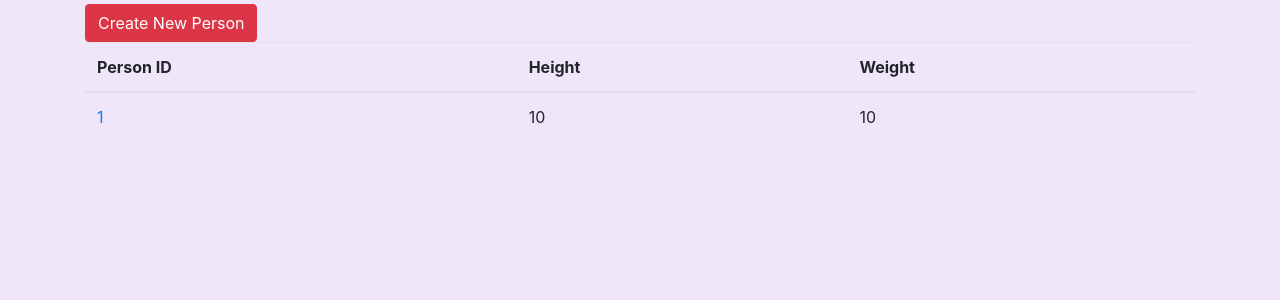
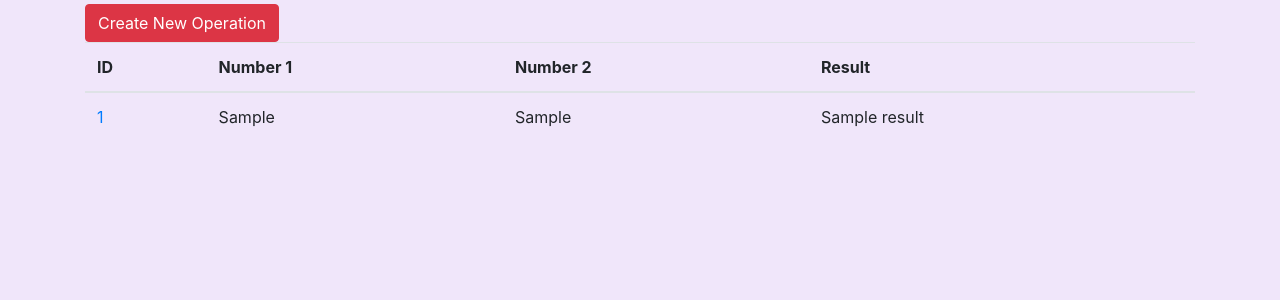
Before and after one commit to mr392/Final_Project_API, a Flask app: template app/templates/index.html in a window 1280 px wide. Shown: the part 56-356 px from the top of the page. Run offline with Flask 2, Linux system fonts and the light colour scheme; the template is opened without the code that fills it: most values are stand-ins (such as "Sample title", 1, 10 or a date in 2020); some libraries are stand-ins or nearby versions.

Commit message:
Task: http request

```diff
--- a/app/app.py
+++ b/app/app.py
@@ -17,8 +17,17 @@ app.config['MYSQL_DATABASE_PORT'] = 3306
 app.config['MYSQL_DATABASE_DB'] = 'numberData'
 mysql.init_app(app)
 
+@app.route('/', methods=['GET'])
+def index():
+    user = {'username': 'Mike'}
+    cursor = mysql.get_db().cursor()
+    cursor.execute('SELECT * FROM numberImport')
+    result = cursor.fetchall()
+    return render_template('index.html', title='Home', user=user, num_result=result)
 
 
+
+#____________POSTMAN API's
 
 
 @app.route('/api/numbers', methods=['GET'])
--- a/app/templates/index.html
+++ b/app/templates/index.html
@@ -1,21 +1,24 @@
 {% extends "layout.html" %}
 {% block content %}
-<a href="person/new"><button type="submit" class="btn btn-danger">Create New Person</button>
+<a href="person/new"><button type="submit" class="btn btn-danger">Create New Operation</button>
 <table class="table">
     <thead>
     <tr>
-        <th scope="col">Person ID</th>
-        <th scope="col">Height</th>
-        <th scope="col">Weight</th>
+        <th scope="col">ID</th>
+        <th scope="col">Number 1</th>
+        <th scope="col">Number 2</th>
+        <th scope="col">Result </th>
 
     </tr>
     </thead>
     <tbody>
-    {% for person in people %}
+    {% for num in num_result %}
     <tr>
-        <td><a href="view/{{person.person_num}}">{{ person.person_num }}</a></td>
-        <td>{{ person.Height }}</td>
-        <td>{{ person.Weight }}</td>
+        <td><a href="view/{{num.id}}">{{ num.id }}</a></td>
+        <td> {{ num.num1 }}</td>
+        <td> {{ num.num2 }}</td>
+        <td> {{ num.result}}</td>
+
 
 
     </tr>
```
